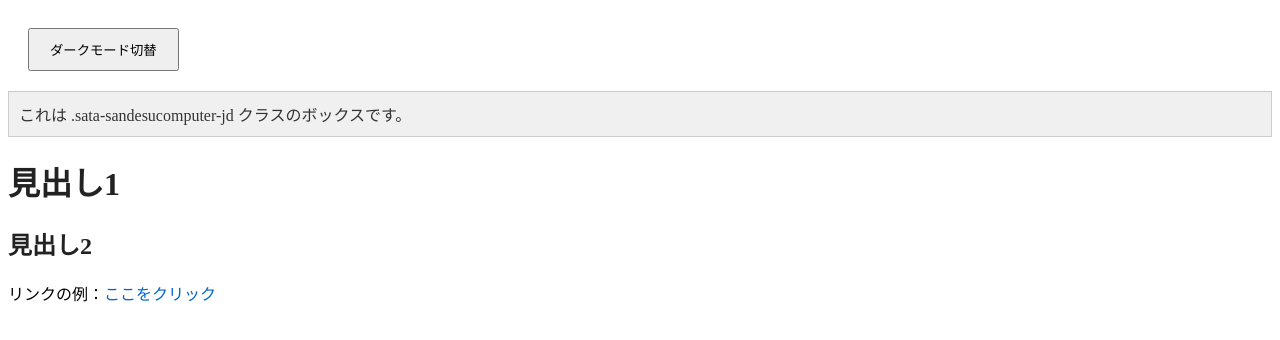
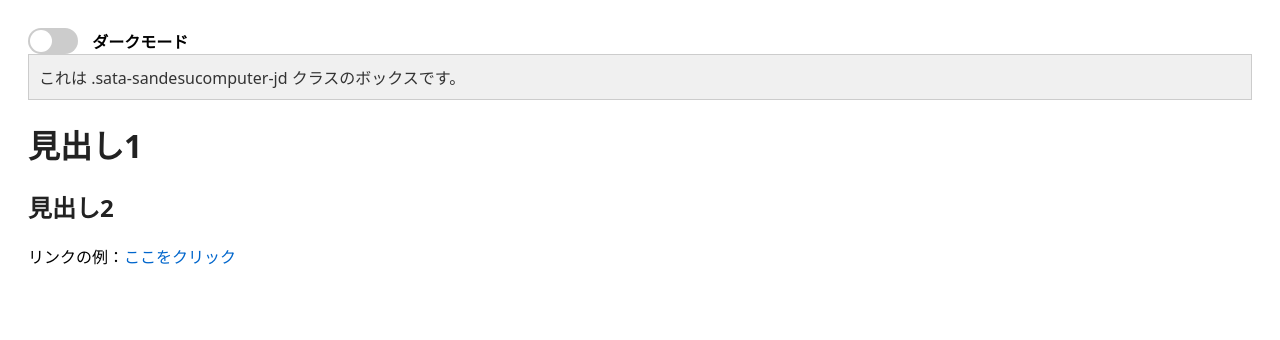
Before and after one commit to sata-1234/sata-1233.github.io, a plain HTML site: page index.html in a window 1280 px wide. Drawn offline with Linux system fonts and the light colour scheme.

Commit message:
Update index.html

```diff
--- a/index.html
+++ b/index.html
@@ -3,23 +3,30 @@
 <head>
 <meta charset="UTF-8" />
 <meta name="viewport" content="width=device-width, initial-scale=1" />
-<title>ダークモード対応サイト</title>
+<title>ダークモード対応サイト（トグルスイッチ付き）</title>
 <style>
+  /* 基本スタイル */
   body {
     background-color: #fff;
     color: #000;
     transition: background-color 0.3s ease, color 0.3s ease;
+    font-family: system-ui, -apple-system, BlinkMacSystemFont, "Segoe UI", Roboto, "Helvetica Neue", Arial, sans-serif;
+    padding: 20px;
   }
+
   .sata-sandesucomputer-jd {
     background-color: #f0f0f0;
     color: #333;
     border: 1px solid #ccc;
     padding: 10px;
+    margin-bottom: 20px;
   }
+
   a {
     color: #0066cc;
     text-decoration: none;
   }
+
   h1, h2 {
     color: #222;
   }
@@ -29,28 +36,83 @@
     background-color: #121212;
     color: #eee;
   }
+
   body.dark-mode .sata-sandesucomputer-jd {
     background-color: #1e1e1e;
     color: #ccc;
     border: 1px solid #444;
   }
+
   body.dark-mode a {
     color: #80b3ff;
     text-decoration: underline;
   }
+
   body.dark-mode h1,
   body.dark-mode h2 {
     color: #ddd;
   }
 
-  button {
-    margin: 20px;
-    padding: 10px 20px;
+  /* トグルスイッチ */
+  .switch {
+    position: relative;
+    display: inline-block;
+    width: 50px;
+    height: 26px;
+    vertical-align: middle;
+  }
+
+  .switch input {
+    opacity: 0;
+    width: 0;
+    height: 0;
+  }
+
+  .slider {
+    position: absolute;
+    cursor: pointer;
+    top: 0; left: 0; right: 0; bottom: 0;
+    background-color: #ccc;
+    border-radius: 26px;
+    transition: 0.4s;
+  }
+
+  .slider::before {
+    position: absolute;
+    content: "";
+    height: 22px;
+    width: 22px;
+    left: 2px;
+    bottom: 2px;
+    background-color: white;
+    border-radius: 50%;
+    transition: 0.4s;
+  }
+
+  input:checked + .slider {
+    background-color: #4caf50;
+  }
+
+  input:checked + .slider::before {
+    transform: translateX(24px);
+  }
+
+  /* ラベルテキスト */
+  .toggle-label {
+    font-weight: bold;
+    margin-left: 10px;
+    vertical-align: middle;
+    user-select: none;
   }
 </style>
 </head>
 <body>
-  <button id="toggle-dark">ダークモード切替</button>
+
+  <label class="switch">
+    <input type="checkbox" id="dark-toggle" />
+    <span class="slider"></span>
+  </label>
+  <span class="toggle-label">ダークモード</span>
 
   <div class="sata-sandesucomputer-jd">
     これは .sata-sandesucomputer-jd クラスのボックスです。
@@ -61,21 +123,29 @@
   <p>リンクの例：<a href="#">ここをクリック</a></p>
 
 <script>
-  const toggleBtn = document.getElementById('toggle-dark');
+  const toggle = document.getElementById('dark-toggle');
   const darkModeKey = 'dark-mode-enabled';
 
+  // ローカルストレージとOSのダークモード設定をチェック
   const storedMode = localStorage.getItem(darkModeKey);
   const prefersDark = window.matchMedia('(prefers-color-scheme: dark)').matches;
 
   if (storedMode === 'true') {
     document.body.classList.add('dark-mode');
+    toggle.checked = true;
   } else if (storedMode === null && prefersDark) {
     document.body.classList.add('dark-mode');
+    toggle.checked = true;
   }
 
-  toggleBtn.addEventListener('click', () => {
-    document.body.classList.toggle('dark-mode');
-    localStorage.setItem(darkModeKey, document.body.classList.contains('dark-mode'));
+  toggle.addEventListener('change', () => {
+    if (toggle.checked) {
+      document.body.classList.add('dark-mode');
+      localStorage.setItem(darkModeKey, 'true');
+    } else {
+      document.body.classList.remove('dark-mode');
+      localStorage.setItem(darkModeKey, 'false');
+    }
   });
 </script>
 </body>
```
